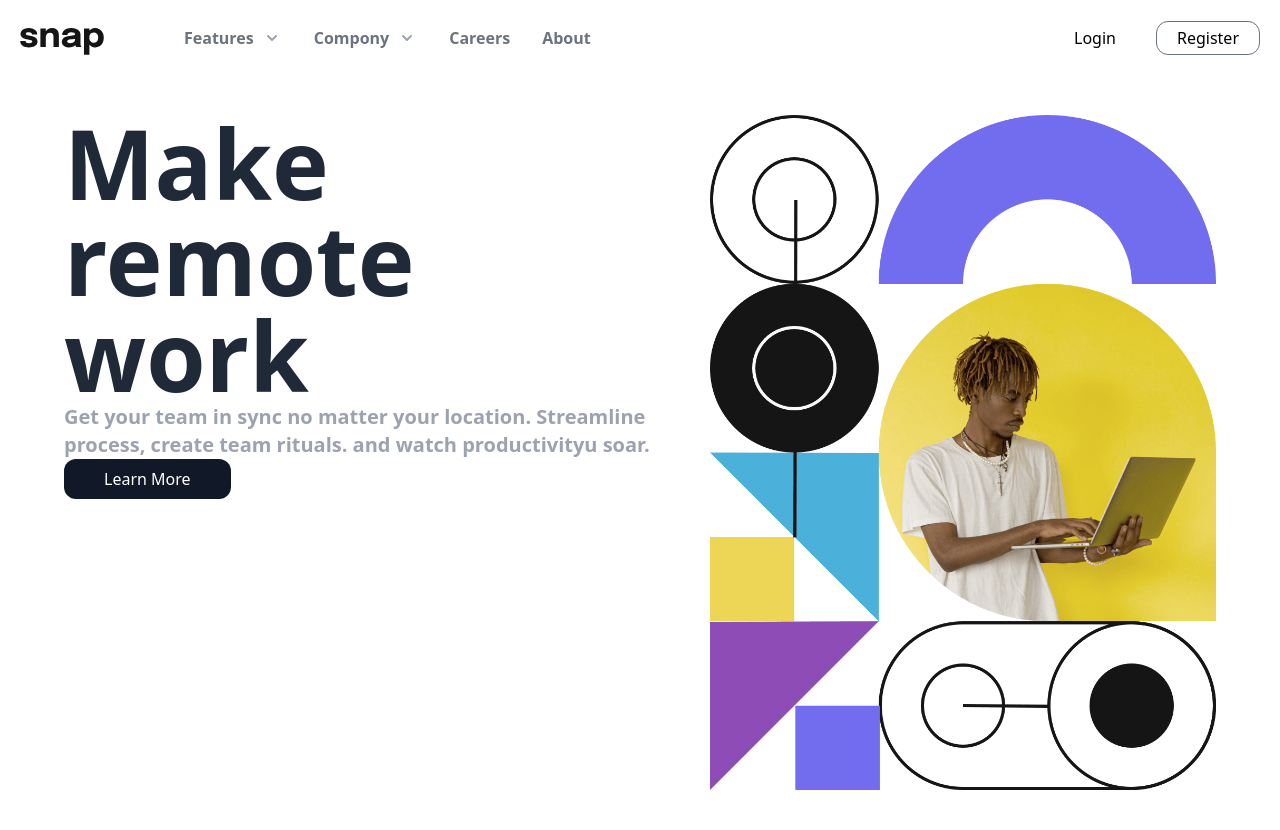
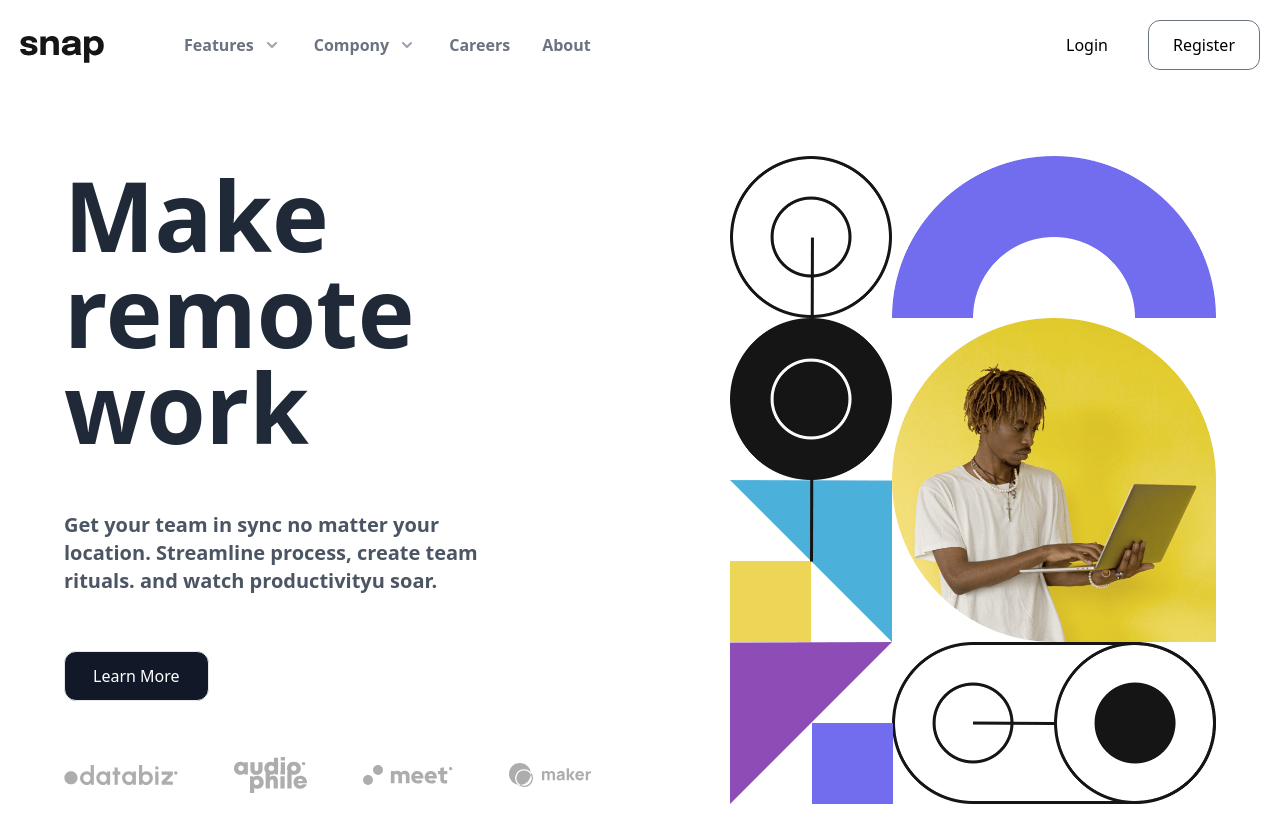
Before and after one commit to Pavanarathod/front-end-mentor-challenges, a Next.js app: page / in a window 1280 px wide. Before the commit the page ends 800 px from the top, so only its background shows below. Built offline with nearby package versions, Linux system fonts and the light colour scheme.

Commit message:
complete hero section

```diff
--- a/src/components/TaskOne/TaskOne.js
+++ b/src/components/TaskOne/TaskOne.js
@@ -1,6 +1,7 @@
 /* eslint-disable @next/next/no-img-element */
 import Link from "next/link";
 import React, { useState } from "react";
+import heroImageData from "../../utils/heroImageData";
 import TaskOneDropDown from "./TaskOneDropDown";
 
 const TaskOne = () => {
@@ -40,7 +41,7 @@ const TaskOne = () => {
           </div>
           <div className="hidden lg:inline-flex items-center space-x-10">
             <Link href="/">Login</Link>
-            <button className="border border-gray-500 px-5 py-1 rounded-xl focus:outline-none transition-all duration-150 delay-100 ease-in-out hover:bg-gray-800 hover:text-white">
+            <button className="border border-gray-500 px-6 py-3 rounded-xl focus:outline-none transition-all duration-150 delay-100 ease-in-out hover:bg-gray-800 hover:text-white">
               Register
             </button>
           </div>
@@ -48,19 +49,25 @@ const TaskOne = () => {
       </header>
 
       <main className="container mx-auto px-5 mt-10">
-        <div className="flex flex-col-reverse lg:flex-row lg:space-x-7 lg:max-w-6xl lg:mx-auto ">
-          <div className="flex flex-col items-center lg:items-start space-y-5 lg:space-y-0 mt-12 lg:mt-0">
-            <h1 className="font-bold text-4xl lg:text-8xl text-gray-800">
+        <div className="flex flex-col-reverse lg:flex-row lg:items-center lg:space-x-20 lg:max-w-6xl lg:mx-auto ">
+          <div className="flex flex-col items-center lg:items-start space-y-14 mt-12 lg:mt-0 lg:w-[55%]">
+            <h1 className="font-bold text-4xl  lg:text-8xl text-gray-800">
               Make remote work
             </h1>
-            <p className="text-center lg:text-left font-bold text-xl text-gray-400">
+            <p className="text-center lg:text-left font-semibold  text-xl text-gray-400 lg:text-gray-600 lg:w-[75%]">
               Get your team in sync no matter your location. Streamline process,
               create team rituals. and watch productivityu soar.
             </p>
             <div>
-              <button className="px-10 py-2 bg-gray-900 text-white focus:outline-none rounded-xl">
+              <button className="px-7 py-3 bg-gray-900 text-white focus:outline-none rounded-xl border hover:border-gray-700 hover:text-black transition delay-100 duration-300 ease-in-out hover:bg-transparent">
                 Learn More
               </button>
+            </div>
+
+            <div className="flex items-center lg:space-x-14 space-x-1">
+              {heroImageData.map((item) => (
+                <img src={item} alt="client-image" key={item} />
+              ))}
             </div>
           </div>
           <div>
@@ -72,7 +79,7 @@ const TaskOne = () => {
             <img
               src="/images/image-hero-desktop.png"
               alt="logo-image"
-              className="hidden lg:inline-flex"
+              className="hidden lg:inline-flex h-[700px] object-contain"
             />
           </div>
         </div>
--- /dev/null
+++ b/src/utils/heroImageData.js
@@ -0,0 +1,8 @@
+const heroImageData = [
+  "/images/client-databiz.svg",
+  "/images/client-audiophile.svg",
+  "/images/client-meet.svg",
+  "/images/client-maker.svg",
+];
+
+export default heroImageData;
```
